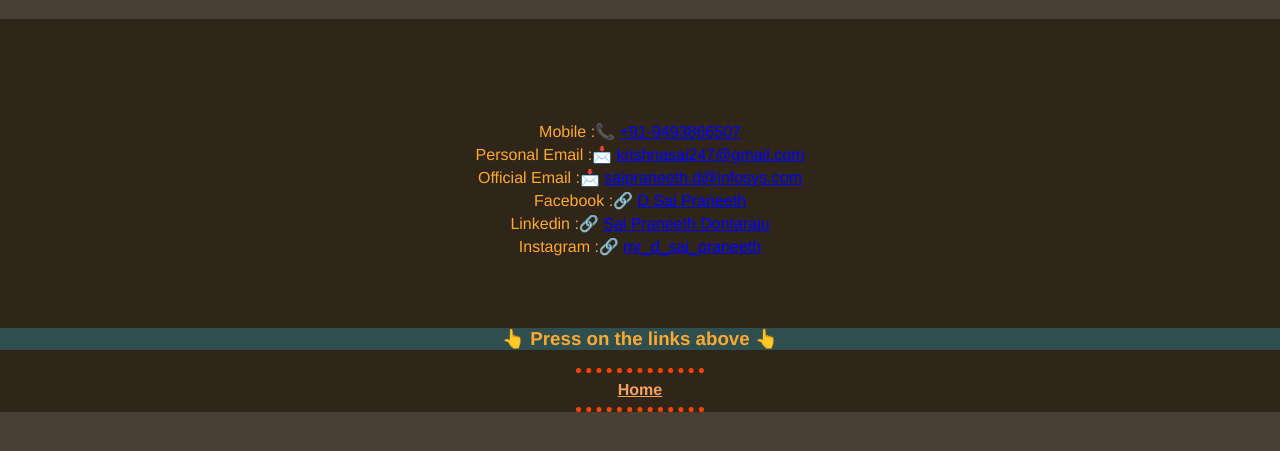
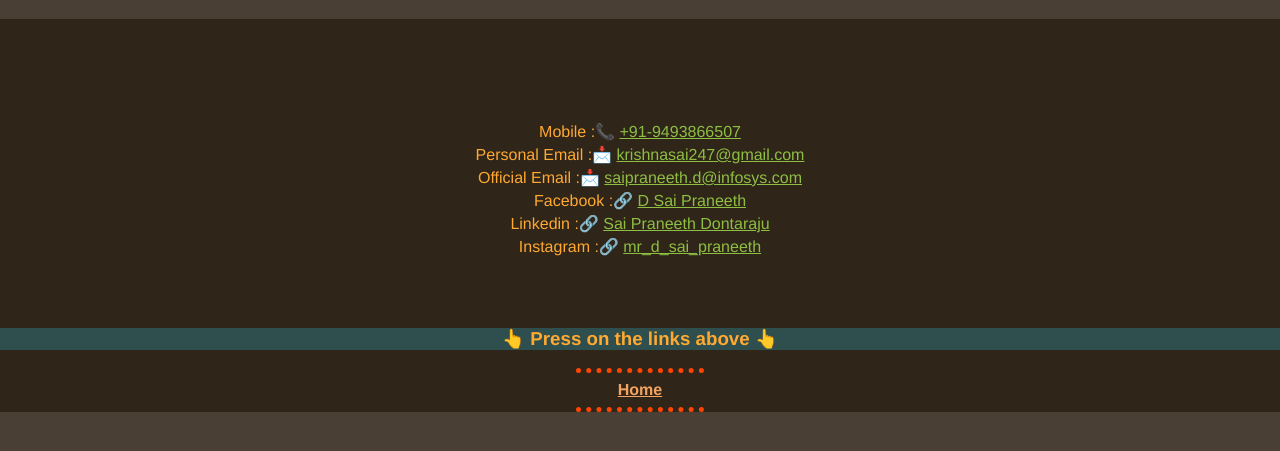
Before and after one commit to saipraneeth9/MY_DETAILS, a plain HTML site: page contact.html in a window 1280 px wide. Shown: the part 61-512 px from the top of the page. Drawn offline with Linux system fonts and the light colour scheme.

Commit message:
Update styles.css

```diff
--- a/styles.css
+++ b/styles.css
@@ -40,7 +40,7 @@ body {
 
   }
   .conlinks{
-      color: blue;
+      color: #8ebf42;
   }
   .edudiv{
       background-color: #2f2519;
```
